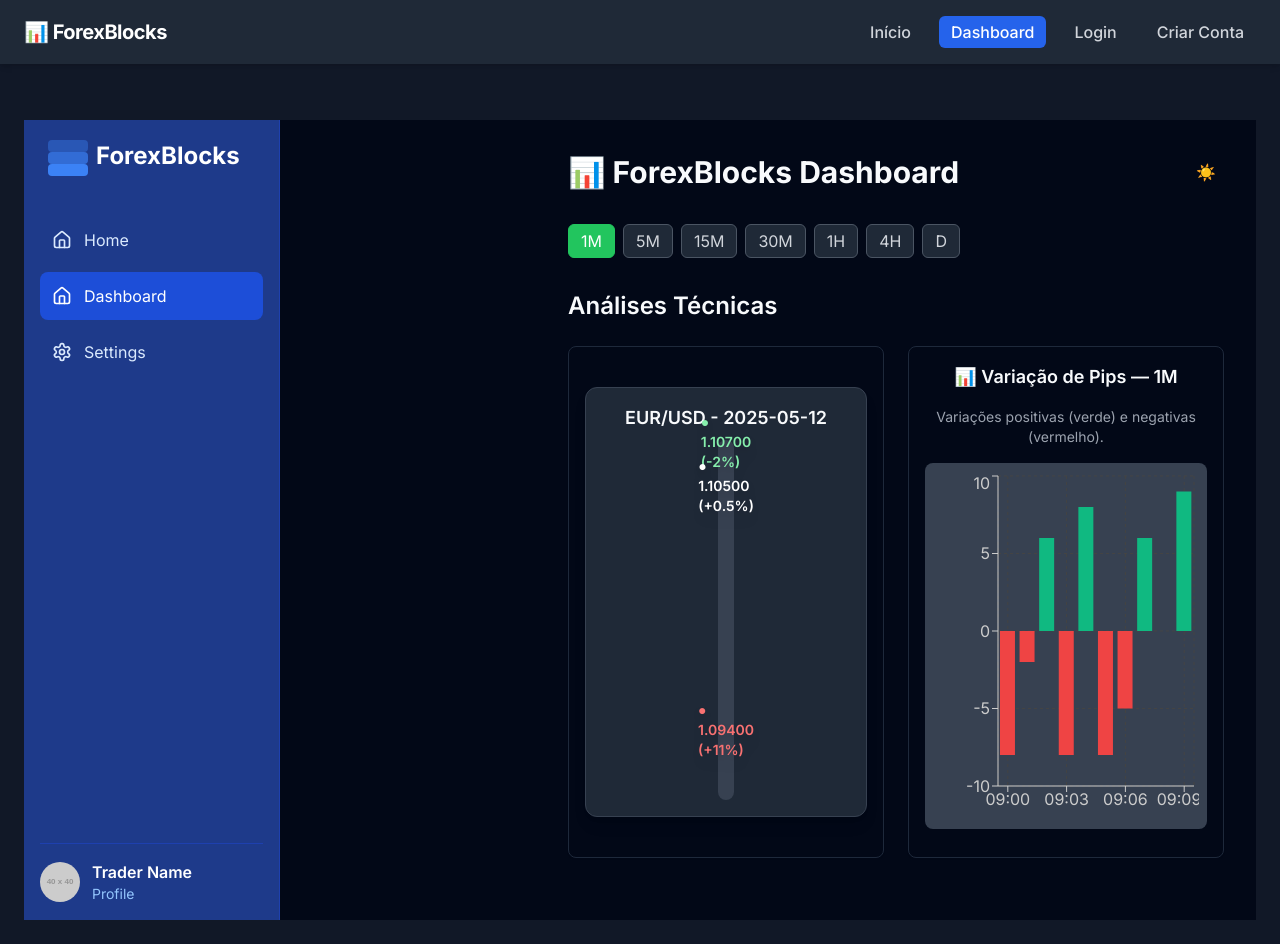
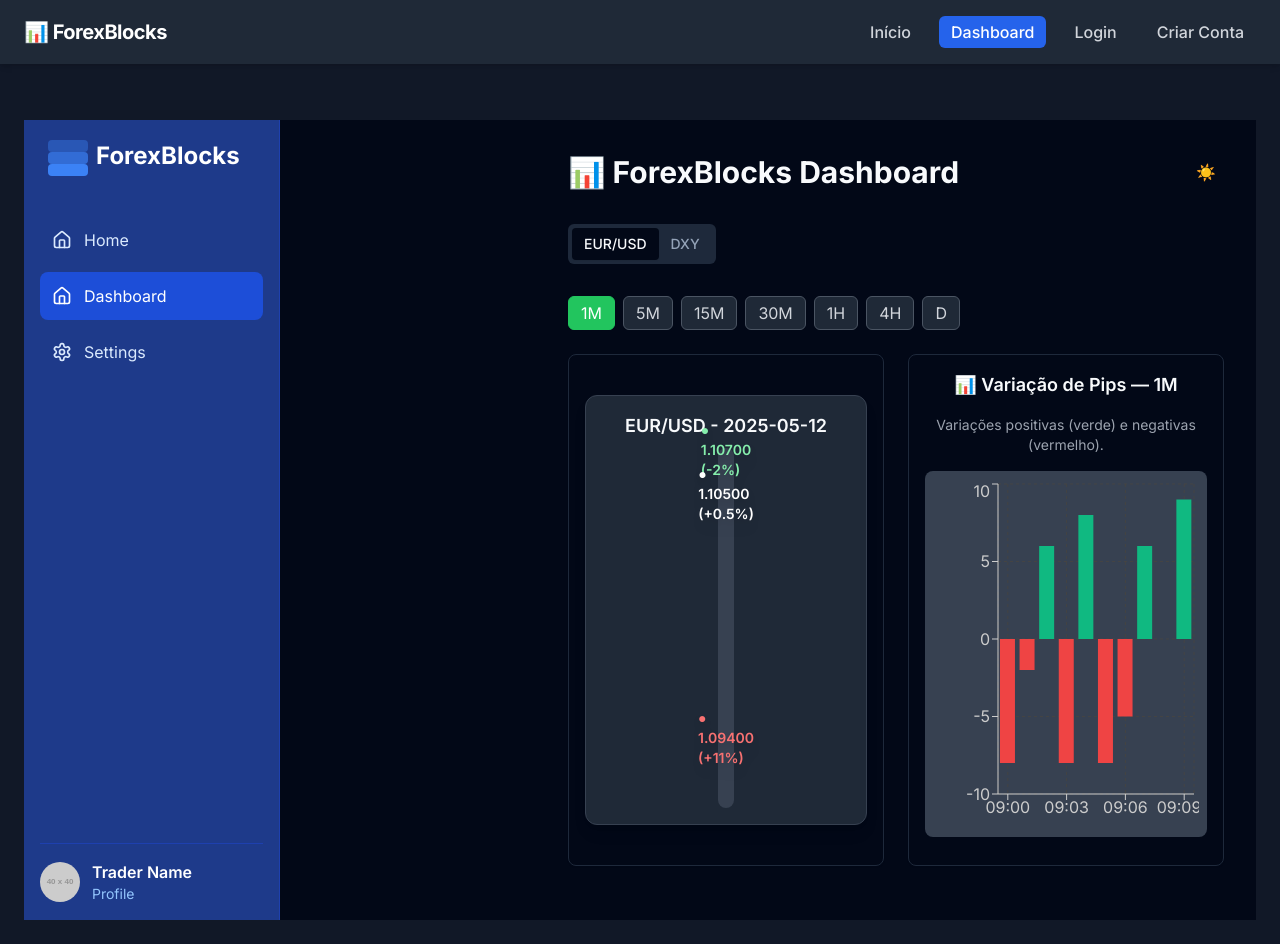
Before and after one commit to TulioBuarque/meusite-nextjs, a Next.js app: page /dashboard in a window 1280 px wide. Built offline with nearby package versions, Linux system fonts and the light colour scheme.

Commit message:
Update page.tsx

```diff
--- a/src/app/dashboard/page.tsx
+++ b/src/app/dashboard/page.tsx
@@ -6,6 +6,7 @@ import { DailyRangeIndicator } from '@/components/kpis/DailyRangeIndicator';
 import { PipVariationTimeBlocks } from '@/components/kpis/PipVariationTimeBlocks';
 import { ThemeToggleButton } from '@/components/ThemeToggleButton';
 import { ThemeProvider } from '@/components/theme-provider';
+import { Tabs, TabsList, TabsTrigger, TabsContent } from '@/components/ui/tabs';
 
 export default function DashboardPage() {
   return (
@@ -19,11 +20,15 @@ export default function DashboardPage() {
             <ThemeToggleButton />
           </div>
 
+          <Tabs defaultValue="eurusd">
+            <TabsList className="mb-6">
+              <TabsTrigger value="eurusd">EUR/USD</TabsTrigger>
+              <TabsTrigger value="dxy">DXY</TabsTrigger>
+            </TabsList>
+
+            {/* EUR/USD Tab */}
+            <TabsContent value="eurusd" className="space-y-6">
               <TimeframeSelector />
-
-          <section className="space-y-6">
-            <h2 className="text-2xl font-semibold">Análises Técnicas</h2>
-
               <div className="grid grid-cols-1 md:grid-cols-2 gap-6">
                 <div className="rounded-lg border p-4 shadow-sm bg-card text-card-foreground">
                   <DailyRangeIndicator />
@@ -32,7 +37,21 @@ export default function DashboardPage() {
                   <PipVariationTimeBlocks />
                 </div>
               </div>
-          </section>
+            </TabsContent>
+
+            {/* DXY Tab */}
+            <TabsContent value="dxy" className="space-y-6">
+              <TimeframeSelector />
+              <div className="grid grid-cols-1 md:grid-cols-2 gap-6">
+                <div className="rounded-lg border p-4 shadow-sm bg-card text-card-foreground">
+                  <DailyRangeIndicator />
+                </div>
+                <div className="rounded-lg border p-4 shadow-sm bg-card text-card-foreground">
+                  <PipVariationTimeBlocks />
+                </div>
+              </div>
+            </TabsContent>
+          </Tabs>
         </main>
       </div>
     </ThemeProvider>
```
Lines whose indentation alone changed are shown as unchanged.
